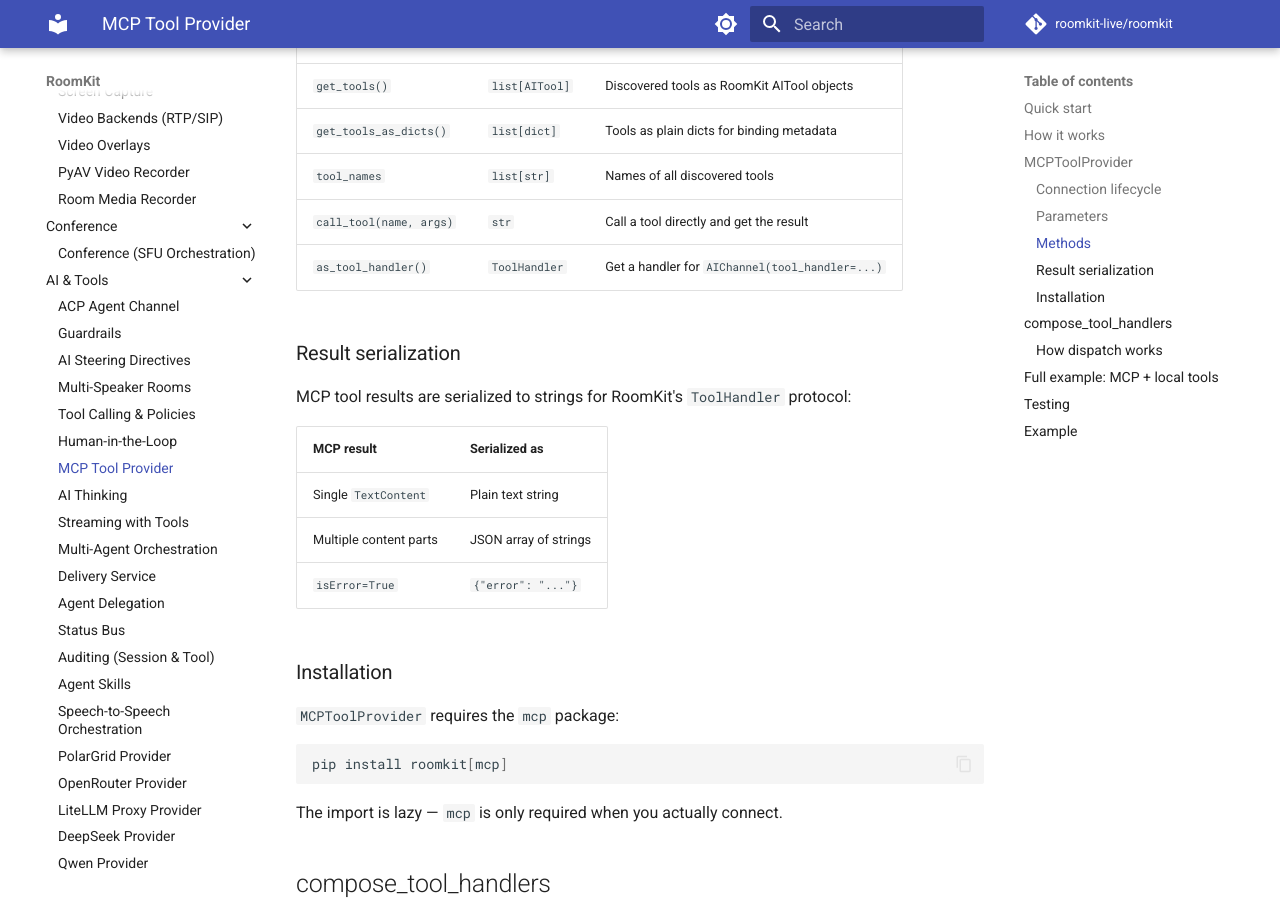
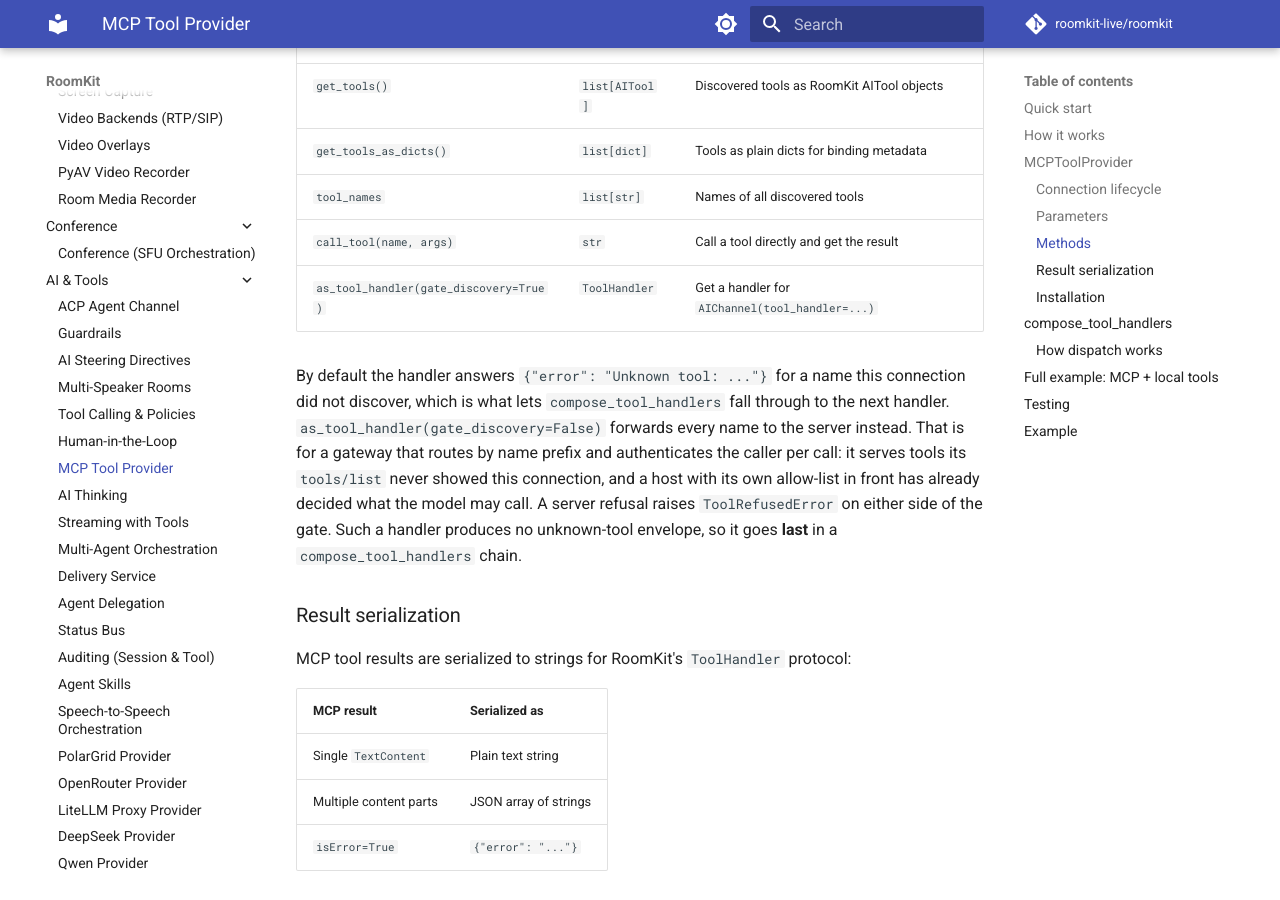
Before and after one commit to roomkit-live/roomkit-docs, an MkDocs documentation site: the page built from docs/guides/mcp-tool-provider.md, in a window 1280 px wide and 900 px high, scrolled down 2218 px. Built offline with MkDocs 1.6.1 and Material for MkDocs 9.7.7, drawn with Linux system fonts in a browser that asks for light colours; comment, search, counter and statistics services are not loaded.

Commit message:
docs(mcp): as_tool_handler(gate_discovery=False) forwards names the connection did not list
The option shipped in roomkit without a line here: the guide still described
the unknown-tool gate as the handler's only behaviour, and said nothing about
where an ungated handler belongs in a compose_tool_handlers chain.

```diff
--- a/docs/guides/mcp-tool-provider.md
+++ b/docs/guides/mcp-tool-provider.md
@@ -87,7 +87,17 @@ async with provider as mcp:
 | `get_tools_as_dicts()` | `list[dict]` | Tools as plain dicts for binding metadata |
 | `tool_names` | `list[str]` | Names of all discovered tools |
 | `call_tool(name, args)` | `str` | Call a tool directly and get the result |
-| `as_tool_handler()` | `ToolHandler` | Get a handler for `AIChannel(tool_handler=...)` |
+| `as_tool_handler(gate_discovery=True)` | `ToolHandler` | Get a handler for `AIChannel(tool_handler=...)` |
+
+By default the handler answers `{"error": "Unknown tool: ..."}` for a name this
+connection did not discover, which is what lets `compose_tool_handlers` fall
+through to the next handler. `as_tool_handler(gate_discovery=False)` forwards
+every name to the server instead. That is for a gateway that routes by name
+prefix and authenticates the caller per call: it serves tools its `tools/list`
+never showed this connection, and a host with its own allow-list in front has
+already decided what the model may call. A server refusal raises
+`ToolRefusedError` on either side of the gate. Such a handler produces no
+unknown-tool envelope, so it goes **last** in a `compose_tool_handlers` chain.
 
 ### Result serialization
 
```
